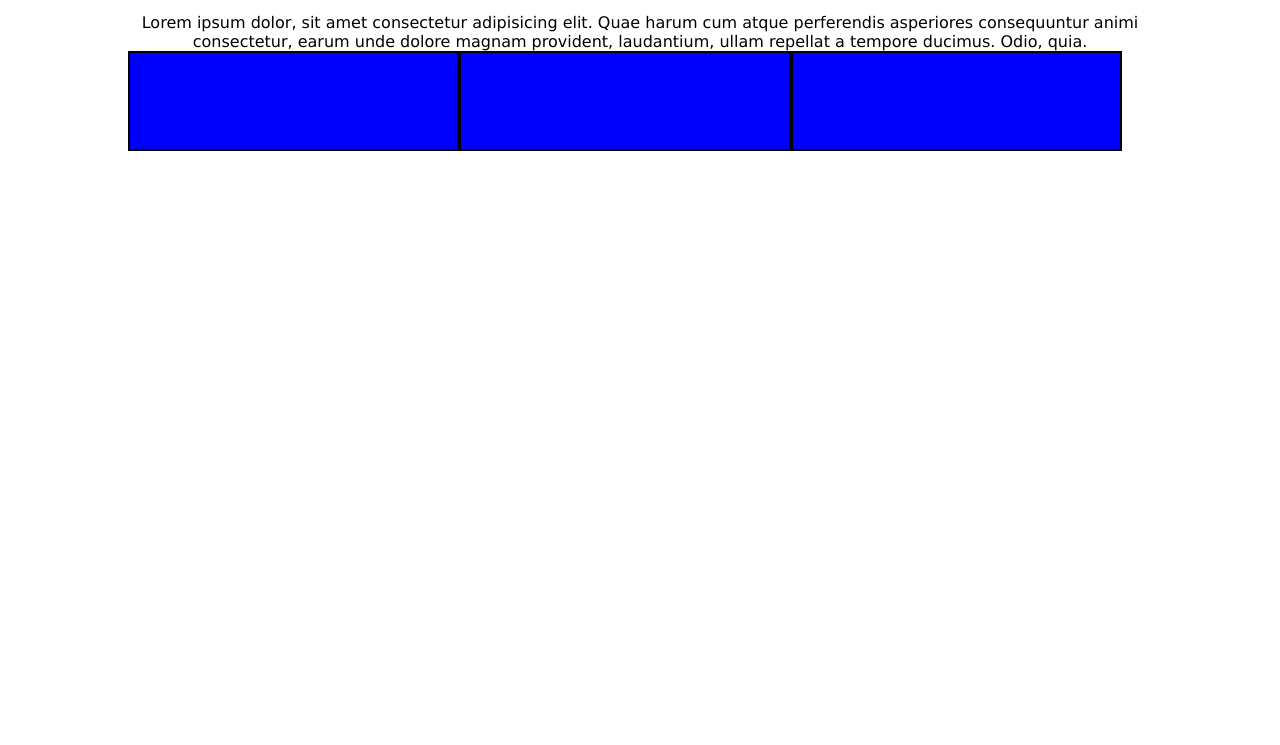
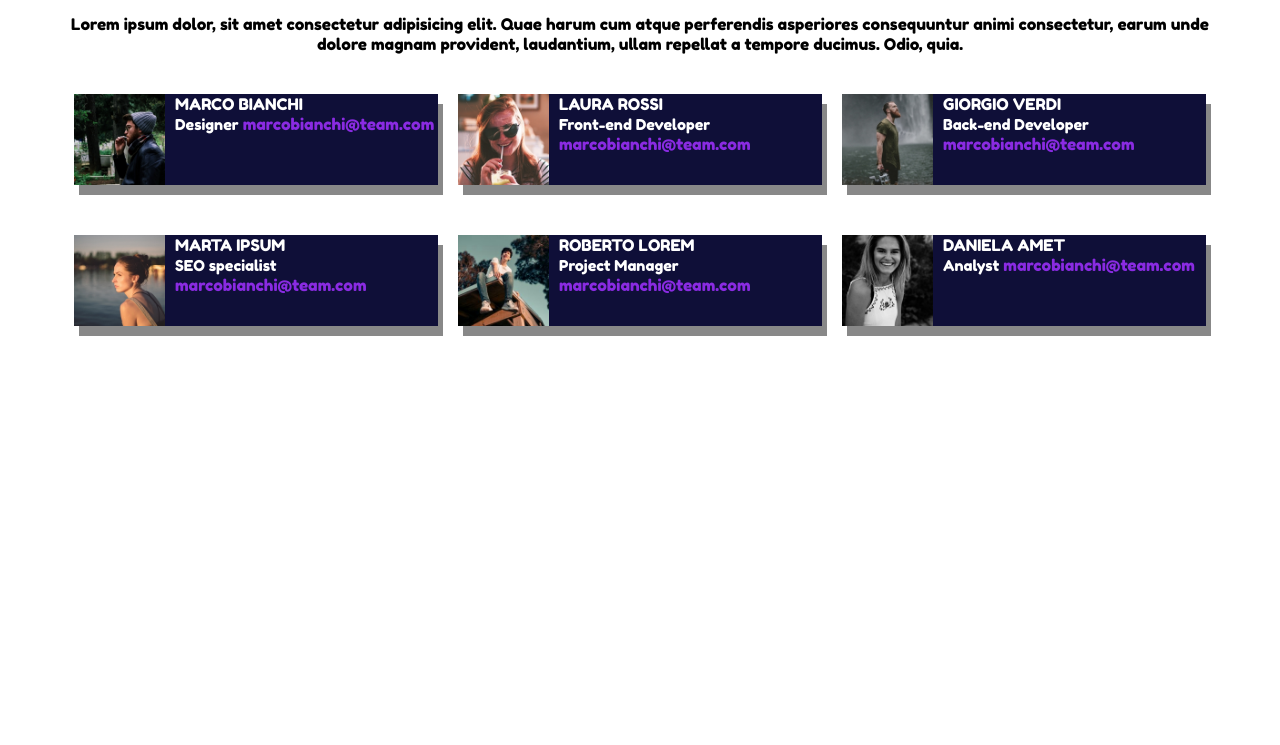
Before and after one commit to ZakariaElhaoudi/html-css-float-cards, a plain HTML site: page index.html in a window 1280 px wide. Shown: the part 55-800 px from the top of the page. Drawn offline with Linux system fonts and the light colour scheme.

Commit message:
compito finito

```diff
--- a/css/style.css
+++ b/css/style.css
@@ -6,42 +6,61 @@
 }
 
 body{
-    width: 80%;
+    width: 90%;
     margin: auto;
-    font-family: 'Lucida Sans', 'Lucida Sans Regular', 'Lucida Grande', 'Lucida Sans Unicode', Geneva, Verdana, sans-serif;
+    font-family: 'Fredoka One', cursive;
     text-align: center;
 }
 
-.clear-fix {
+.clear-fix::after {
     content: "";
     display: table;
     clear: both;
 }
+
+a {
+    text-decoration: none;
+    color: blueviolet;
+    line-height: normal;
+}
+
+
+
 /* regole header  */
 
 h1{
     color: rgb(239, 85, 111);
-
 }
 
 header p {
     margin-top: 30px;
+    margin-bottom: 30px;
 }
 
 /* regole parte centrale */
 
 .conteiner{
-    width: 100%;
-
+     width: 100%;
+     margin-top: 30px;
 }
 
-/* regole debug */
+.list-img{
+    float: left;
+    margin: 10px;
+    width: calc(100%/3 - 20px);
+    background-color: rgba(2, 2, 45, 0.947);
+    color: white;
+    box-shadow: 5px 10px #888888 ;
+    text-align: left;
+}
 
-.list-img{
-    background-color: blue;
-    border: solid 2px black ;
-    height: 100px;
-    float: left;
-    width: calc(100%/3 - 10px);
-    padding: 10px;
+img{
+    float:left;
+    width: 25%;
+    margin-right: 10px;
 }
+
+.work{
+    line-height: 50%;
+    font-size: 15px;
+}
--- a/index.html
+++ b/index.html
@@ -4,6 +4,9 @@
     <meta charset="UTF-8">
     <meta http-equiv="X-UA-Compatible" content="IE=edge">
     <meta name="viewport" content="width=device-width, initial-scale=1.0">
+    <link rel="preconnect" href="https://fonts.googleapis.com">
+    <link rel="preconnect" href="https://fonts.gstatic.com" crossorigin>
+    <link href="https://fonts.googleapis.com/css2?family=Fredoka+One&family=Roboto:ital,wght@0,100;0,300;1,100;1,500&display=swap" rel="stylesheet">
     <link rel="stylesheet" href="css/style.css">
     <title>Meet Our Team</title>
 </head>
@@ -21,16 +24,59 @@
 
         <!-- prima  section -->
         <section >
+
             <div class="conteiner clear-fix">
                 <div class="list-img">
+                    <img src="img/male1.png" alt="">
+                    <span class="dati name">MARCO BIANCHI</span><br>
+                    <span class="dati work">Designer</span>
+                    <a href="mailto:marcobianchi@team.com">marcobianchi@team.com</a>
 
                 </div>
 
                 <div class="list-img">
+                    <img src="img/female1.png" alt="">
+                    <div class="dati1">
+                        <span class="dati name">LAURA ROSSI</span><br>
+                        <span class="dati work">Front-end Developer</span>
+                        <a href="mailto:laurarossi@team.com">marcobianchi@team.com</a>
+                    </div>
+                </div>
+
+                <div class="list-img">
+                    <img src="img/male2.png" alt="">
+                    <span class="dati name">GIORGIO VERDI</span><br>
+                    <span class="dati work">Back-end Developer</span>
+                    <a href="mailto:giorgioverdi@team.com">marcobianchi@team.com</a>
+
+                </div>
+
+            </div>
+        </section>
+
+        <!-- seconda section -->
+        <section>
+            <div class="conteiner clear-fix">
+                <div class="list-img">
+                    <img src="img/female2.png" alt="">
+                    <span class="dati name">MARTA IPSUM</span><br>
+                    <span class="dati work">SEO specialist</span>
+                    <a href="mailto:martaipsum@team.com">marcobianchi@team.com</a>
 
                 </div>
 
                 <div class="list-img">
+                    <img src="img/male3.png" alt="">
+                        <span class="dati name">ROBERTO LOREM</span><br>
+                        <span class="dati work">Project Manager</span>
+                        <a href="mailto:robertolorem@team.com">marcobianchi@team.com</a>
+                </div>
+
+                <div class="list-img">
+                    <img src="img/female3.png" alt="">
+                    <span class="dati name">DANIELA AMET</span><br>
+                    <span class="dati work">Analyst</span>
+                    <a href="mailto:danielaamet@team.com">marcobianchi@team.com</a>
 
                 </div>
             </div>
```
